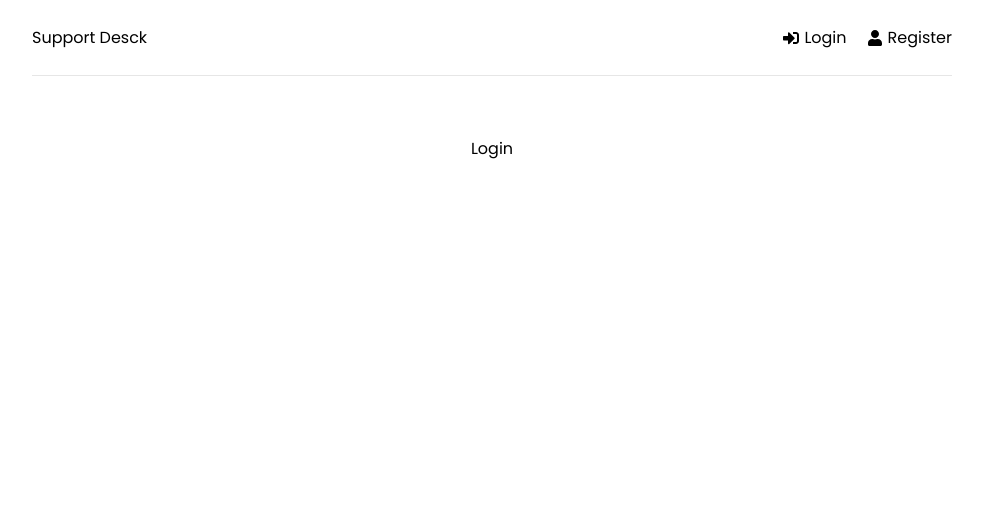
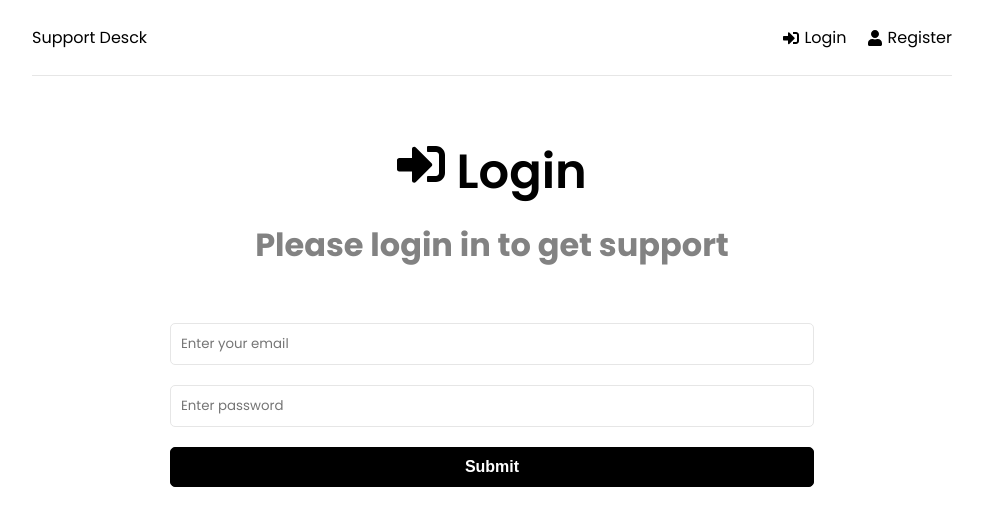
Before and after one commit to amirmohamad-mohamadi/mern-brad, a React (Create React App) app in the folder frontend/: page /login in a window 1280 px wide. Shown: the top 526 px of the page, without its empty margins (148-1131 px from the left). Built offline with nearby package versions, Linux system fonts and the light colour scheme.

Commit message:
create Login Page and Home Page

```diff
--- a/frontend/src/pages/Home.jsx
+++ b/frontend/src/pages/Home.jsx
@@ -1,7 +1,23 @@
+import { Link } from "react-router-dom";
+import { FaQuestionCircle, FaTicketAlt } from "react-icons/fa";
+
 const Home = () => {
   return (
-    <div>Home</div>
-  )
-}
+    <>
+      <section className="heading">
+        <h1>What do you need help with?</h1>
+        <p>Please choose from an option below</p>
+      </section>
 
-export default Home
+      <Link to="/new-ticket" className="btn btn-reverse btn-block">
+        <FaQuestionCircle /> Create New Ticket
+      </Link>
+
+      <Link to="/tickets" className="btn btn-block">
+        <FaTicketAlt /> View My Tickets
+      </Link>
+    </>
+  );
+};
+
+export default Home;
--- a/frontend/src/pages/Login.jsx
+++ b/frontend/src/pages/Login.jsx
@@ -1,5 +1,62 @@
+import { useState } from "react";
+import { FaSignInAlt } from "react-icons/fa";
 const Login = () => {
-  return <div>Login</div>;
+  const [formData, setFormData] = useState({
+    email: "",
+    password: "",
+  });
+  const {  email, password } = formData;
+  const onChangeHandler = (e) => {
+    setFormData((prevState) => ({
+      ...prevState,
+      [e.target.name]: e.target.value,
+    }));
+  };
+
+  const onSubmit = (e) => {
+    e.preventDefault();
+  };
+  return (
+    <>
+      <section className="heading">
+        <h1>
+          <FaSignInAlt /> Login
+        </h1>
+        <p>Please login in to get support</p>
+      </section>
+      <section className="form">
+        <form onSubmit={onSubmit}>
+          <div className="form-group">
+            <input
+              type="email"
+              className="form-control"
+              id="email"
+              name="email"
+              value={email}
+              onChange={onChangeHandler}
+              placeholder="Enter your email"
+              required
+            />
+          </div>
+          <div className="form-group">
+            <input
+              type="password"
+              className="form-control"
+              id="password"
+              name="password"
+              value={password}
+              onChange={onChangeHandler}
+              placeholder="Enter password"
+              required
+            />
+          </div>
+          <div className="form-group">
+            <button className="btn btn-block">Submit</button>
+          </div>
+        </form>
+      </section>
+    </>
+  );
 };
 
 export default Login;
```
